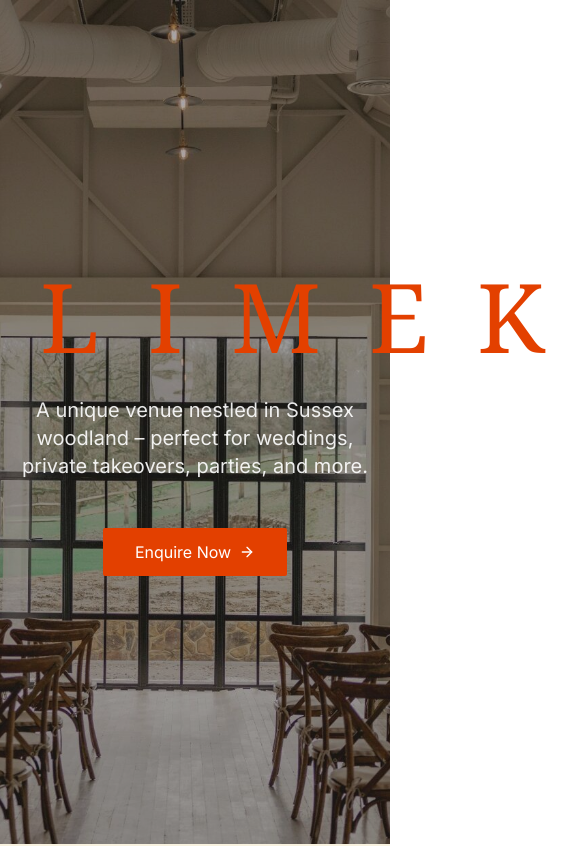
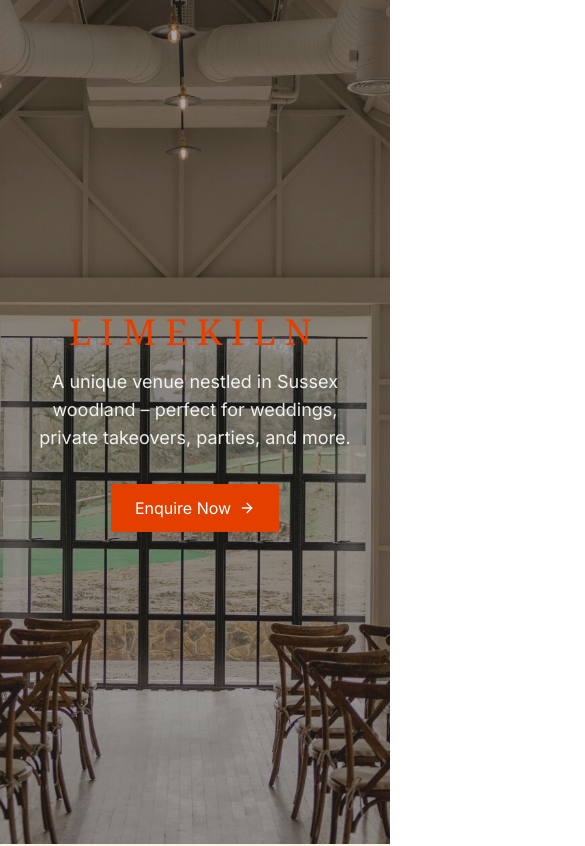
Before and after one commit to mattboostkit/limequery-landing-bloom, a React (Vite) app: page / in a window 390 px wide. Shown: the top 846 px of the page, 585 px wide, since content can reach past the window. Built offline with nearby package versions, Linux system fonts and the light colour scheme.

Commit message:
fix: improve header responsiveness for mobile devices

```diff
--- a/src/components/Hero.tsx
+++ b/src/components/Hero.tsx
@@ -12,18 +12,18 @@ export const Hero = () => {
       />
       <div className="absolute inset-0 bg-black/30" />
       <div className="relative h-full flex flex-col items-center justify-center">
-        <div className="container mx-auto px-4 text-center">
-          <h1 className="mb-8">
-            <span className="block text-[#E34000] text-8xl tracking-[0.5em] uppercase font-serif mx-[0.25em]">
+        <div className="container mx-auto px-4 sm:px-6 text-center">
+          <h1 className="mb-4 sm:mb-8">
+            <span className="block text-[#E34000] text-4xl sm:text-6xl md:text-8xl tracking-[0.25em] sm:tracking-[0.5em] uppercase font-serif mx-[0.125em] sm:mx-[0.25em]">
               Limekiln
             </span>
           </h1>
-          <p className="text-white/90 text-xl max-w-3xl mx-auto mb-12">
+          <p className="text-white/90 text-lg sm:text-xl max-w-3xl mx-auto mb-8 sm:mb-12 px-4">
             A unique venue nestled in Sussex woodland – perfect for weddings, private takeovers, parties, and more.
           </p>
           <button
             onClick={() => document.getElementById('enquiry')?.scrollIntoView({ behavior: 'smooth' })}
-            className="bg-[#E34000] text-white px-8 py-3 rounded-sm inline-flex items-center gap-2 hover:bg-[#E34000]/90 transition-colors"
+            className="bg-[#E34000] text-white px-6 sm:px-8 py-3 rounded-sm inline-flex items-center gap-2 hover:bg-[#E34000]/90 transition-colors text-base sm:text-lg"
           >
             Enquire Now
             <ArrowRight className="w-4 h-4" />
```
